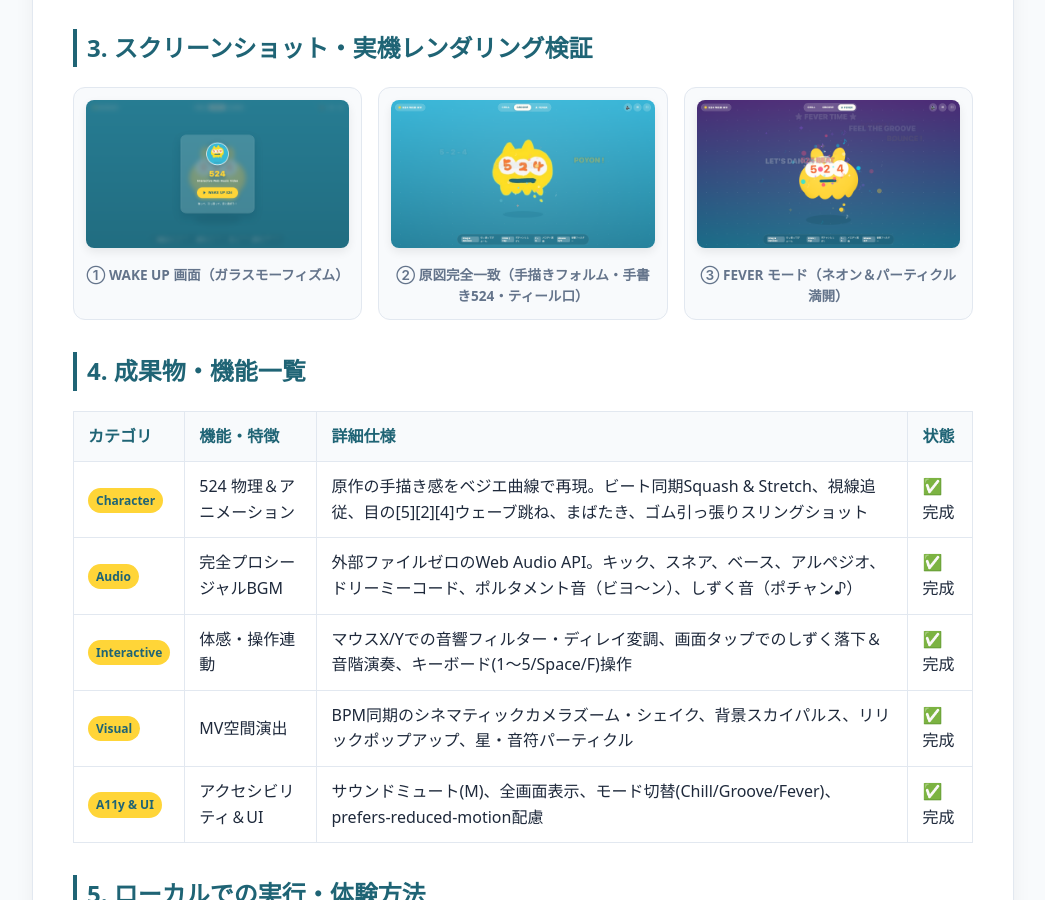
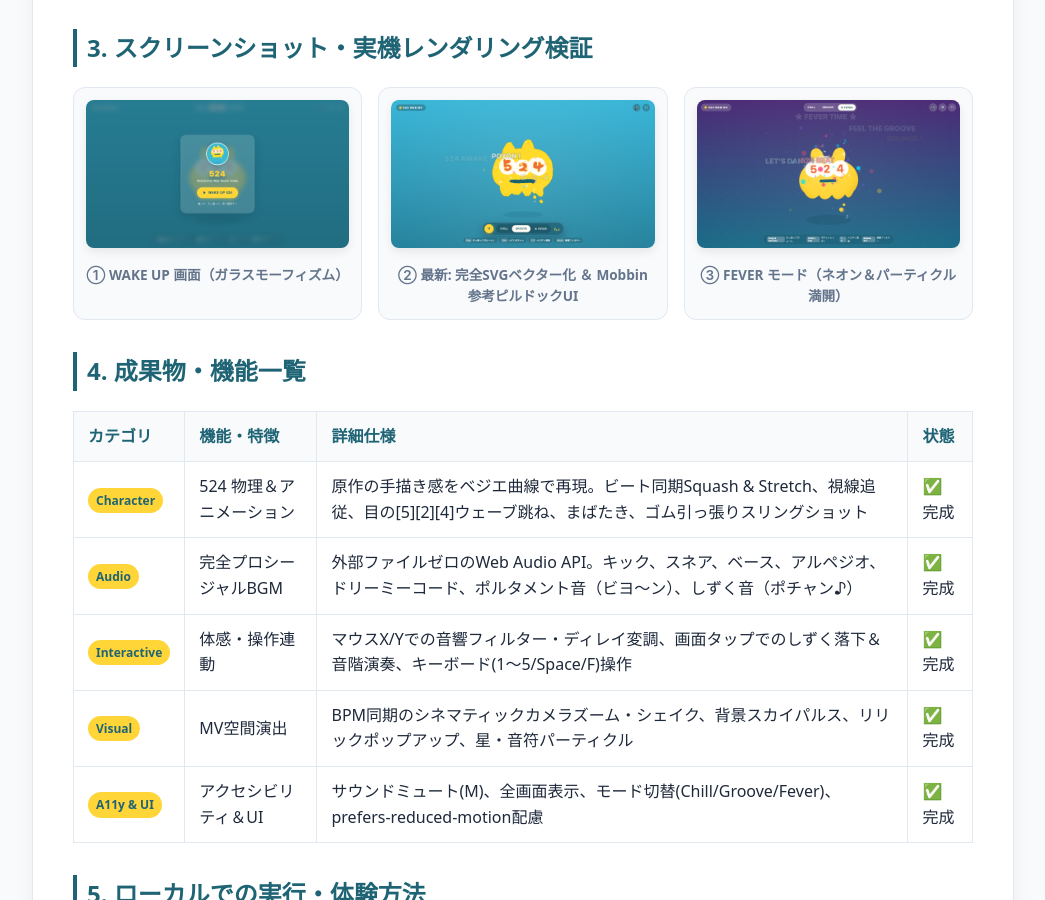
Before and after one commit to mae616/524-web-mv, a website built with Vite: page doc/generated/reports/2026-10-01-524-interactive-web-mv.html in a window 1280 px wide. Shown: the part 1376-2276 px from the top of the page, without its empty margins (117-1162 px from the left). Built offline with nearby package versions, Linux system fonts and the light colour scheme; a script that the page names is missing.

Commit message:
docs: update report HTML with latest screenshot

```diff
--- a/doc/generated/reports/2026-10-01-524-interactive-web-mv.html
+++ b/doc/generated/reports/2026-10-01-524-interactive-web-mv.html
@@ -194,8 +194,8 @@ sequenceDiagram
         <p>① WAKE UP 画面（ガラスモーフィズム）</p>
       </div>
       <div class="preview-card">
-        <img src="../../input/design/assets/screenshot_matched.png" alt="原図一致画面">
-        <p>② 原図完全一致（手描きフォルム・手書き524・ティール口）</p>
+        <img src="../../input/design/assets/screenshot_seamless.png" alt="完全SVGベクター＆ピルドック画面">
+        <p>② 最新: 完全SVGベクター化 ＆ Mobbin参考ピルドックUI</p>
       </div>
       <div class="preview-card">
         <img src="../../input/design/assets/screenshot_fever.png" alt="フィーバー画面">
```
